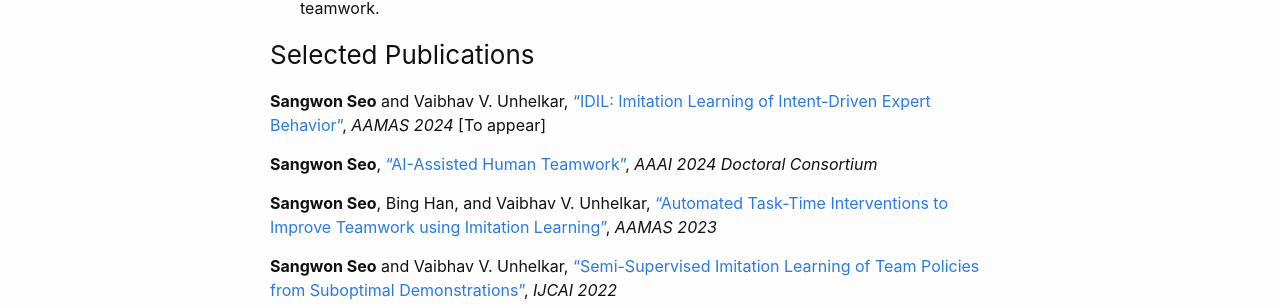
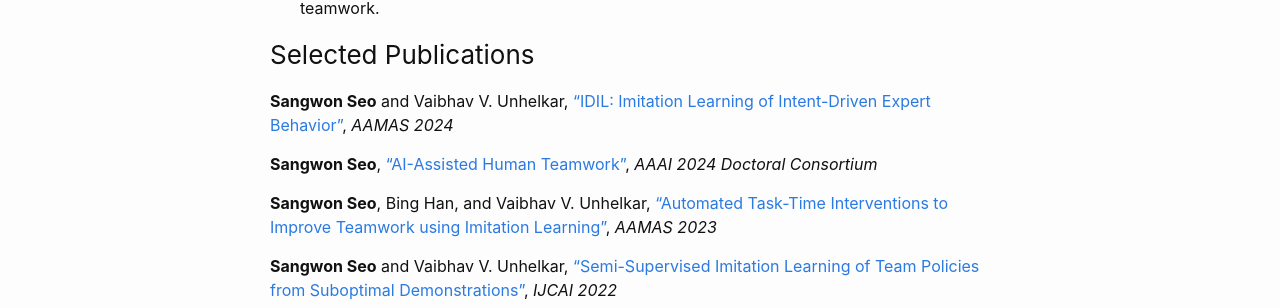
Before and after one commit to sangwon-seo/sangwon-seo.github.io, a Jekyll site: the page built from _pages/about.md, in a window 1280 px wide. Shown: the part 689-997 px from the top of the page. Built offline with Jekyll 4.4.1, drawn with Linux system fonts in a browser that asks for light colours.

Commit message:
Update about.md

```diff
--- a/_pages/about.md
+++ b/_pages/about.md
@@ -14,8 +14,8 @@ Specifically, I am interested in:
 
 ### Selected Publications
 **Sangwon Seo** and Vaibhav V. Unhelkar,
-["IDIL: Imitation Learning of Intent-Driven Expert Behavior"](https://sangwonseo.com/assets/AAMAS2024_Seo.pdf),
-*AAMAS 2024* [To appear]
+["IDIL: Imitation Learning of Intent-Driven Expert Behavior"](https://arxiv.org/abs/2404.16989),
+*AAMAS 2024*
 
 **Sangwon Seo**,
 ["AI-Assisted Human Teamwork"](https://ojs.aaai.org/index.php/AAAI/article/view/30408),
```
